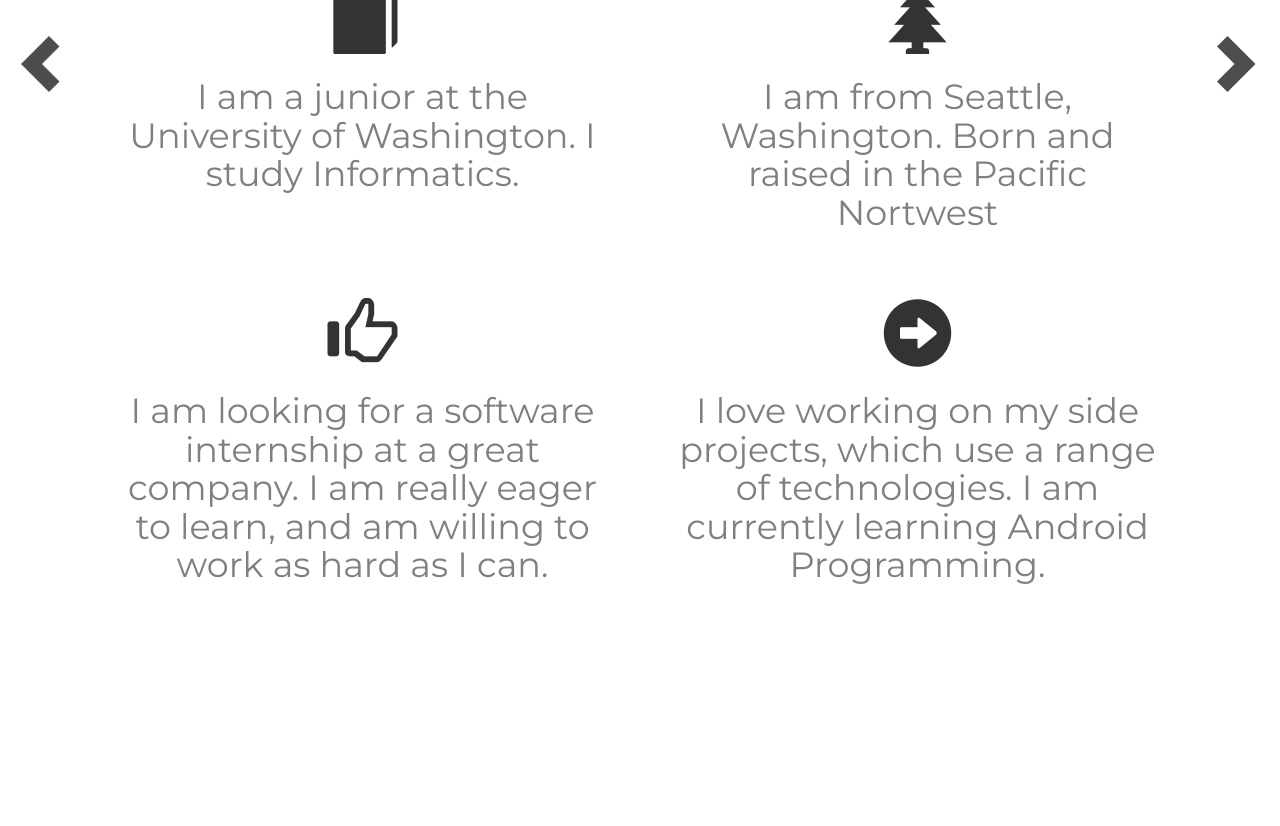
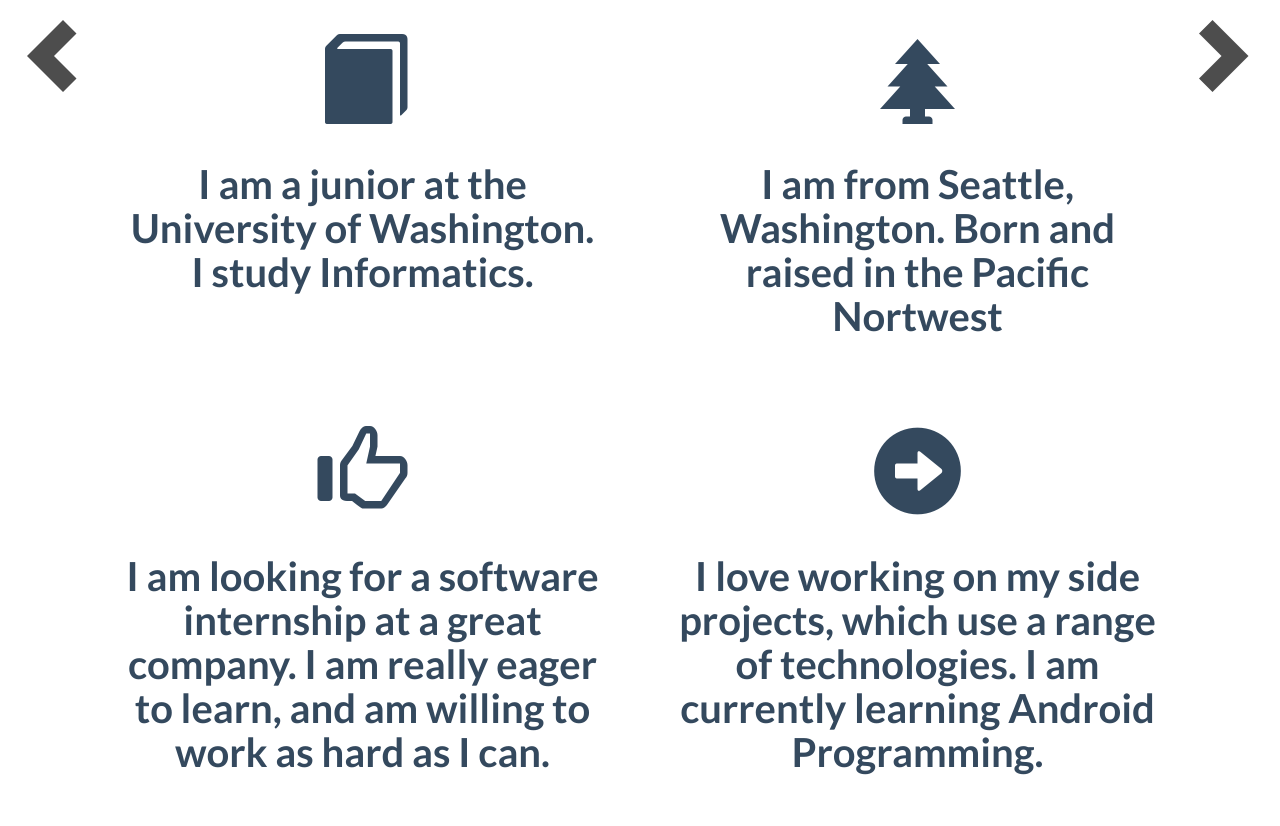
Before and after one commit to NgoKnows/my-portfolio, a plain HTML site: page app/aboutView/aboutView.html in a window 1280 px wide. Shown: the part 308-1134 px from the top of the page. Before the commit the page ends 931 px from the top, so only its background shows below. Drawn offline with nearby package versions, Linux system fonts and the light colour scheme; files that its build step writes are made by us from their sources; some icons are missing; files whose address does not match are found by name.

Commit message:
Changing text size (h3)

```diff
--- a/app/aboutView/aboutView.html
+++ b/app/aboutView/aboutView.html
@@ -10,6 +10,8 @@
     <link rel="stylesheet" href="../../css/main.css">
     <link rel="stylesheet" href="../../css/about.css">
     <link rel="stylesheet" href="//netdna.bootstrapcdn.com/bootstrap/3.0.0-rc2/css/bootstrap-glyphicons.css">
+            <link rel="stylesheet" href="css/dist/css/flat-ui.min.css">
+
 
 </head>
 
@@ -34,22 +36,22 @@
             <div class="row">
                 <div class="aboutpart col-md-6">
                     <span class="glyphicon glyphicon-book"></span>
-                    <h2>I am a junior at the University of Washington. I study Informatics.</h2>
+                    <h3>I am a junior at the University of Washington. I study Informatics.</h3>
                 </div>
                 <div class="aboutpart col-md-6">
                                         <span class="glyphicon glyphicon-tree-conifer"></span>
 
-                    <h2>I am from Seattle, Washington. Born and raised in the Pacific Nortwest</h2>
+                    <h3>I am from Seattle, Washington. Born and raised in the Pacific Nortwest</h3>
                 </div>
             </div>
             <div class="row">
                 <div class="aboutpart col-md-6">
                     <span class="glyphicon glyphicon-thumbs-up"></span>
-                    <h2>I am looking for a software internship at a great company. I am really eager to learn, and am willing to work as hard as I can.</h2>
+                    <h3>I am looking for a software internship at a great company. I am really eager to learn, and am willing to work as hard as I can.</h3>
                 </div>
                 <div class="aboutpart col-md-6">
                     <span class="glyphicon glyphicon-circle-arrow-right"></span>
-                    <h2>I love working on my side projects, which use a range of technologies. I am currently learning Android Programming.</h2>
+                    <h3>I love working on my side projects, which use a range of technologies. I am currently learning Android Programming.</h3>
                 </div>
             </div>
     </div>
```
